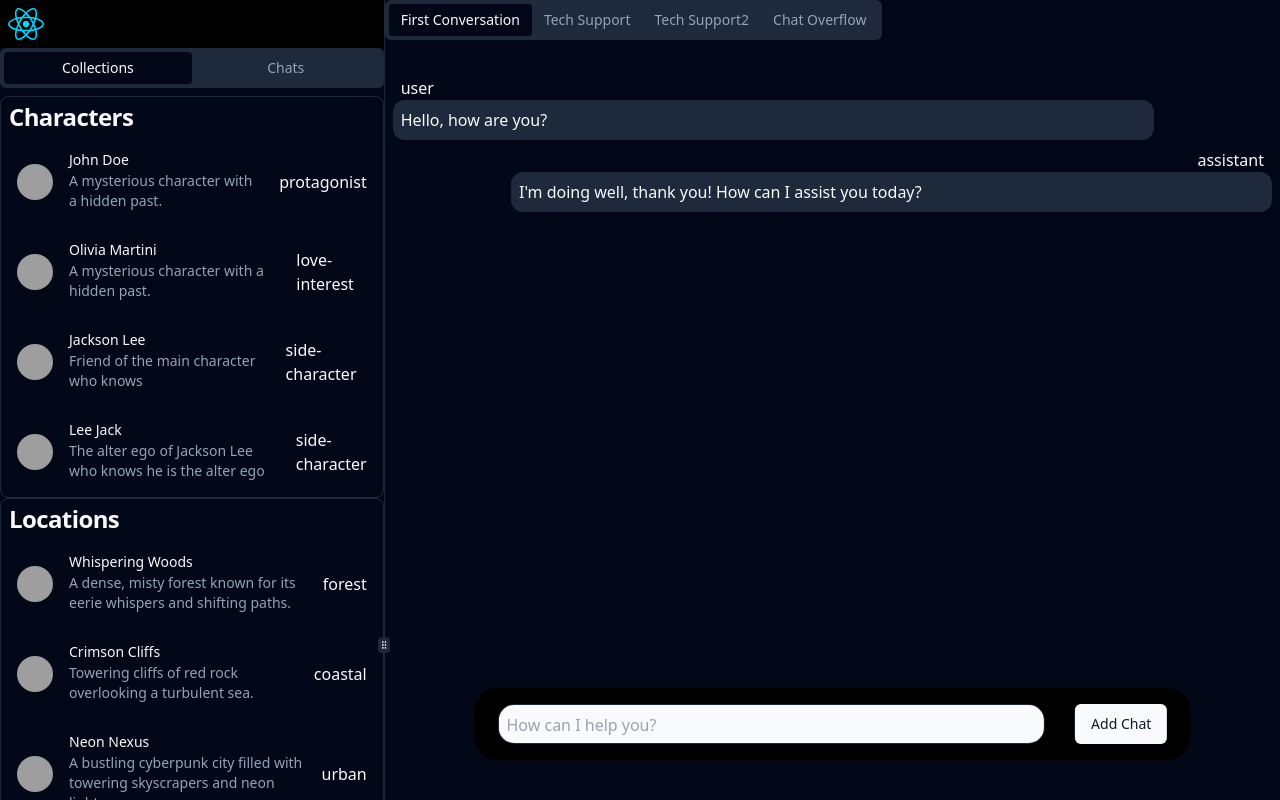
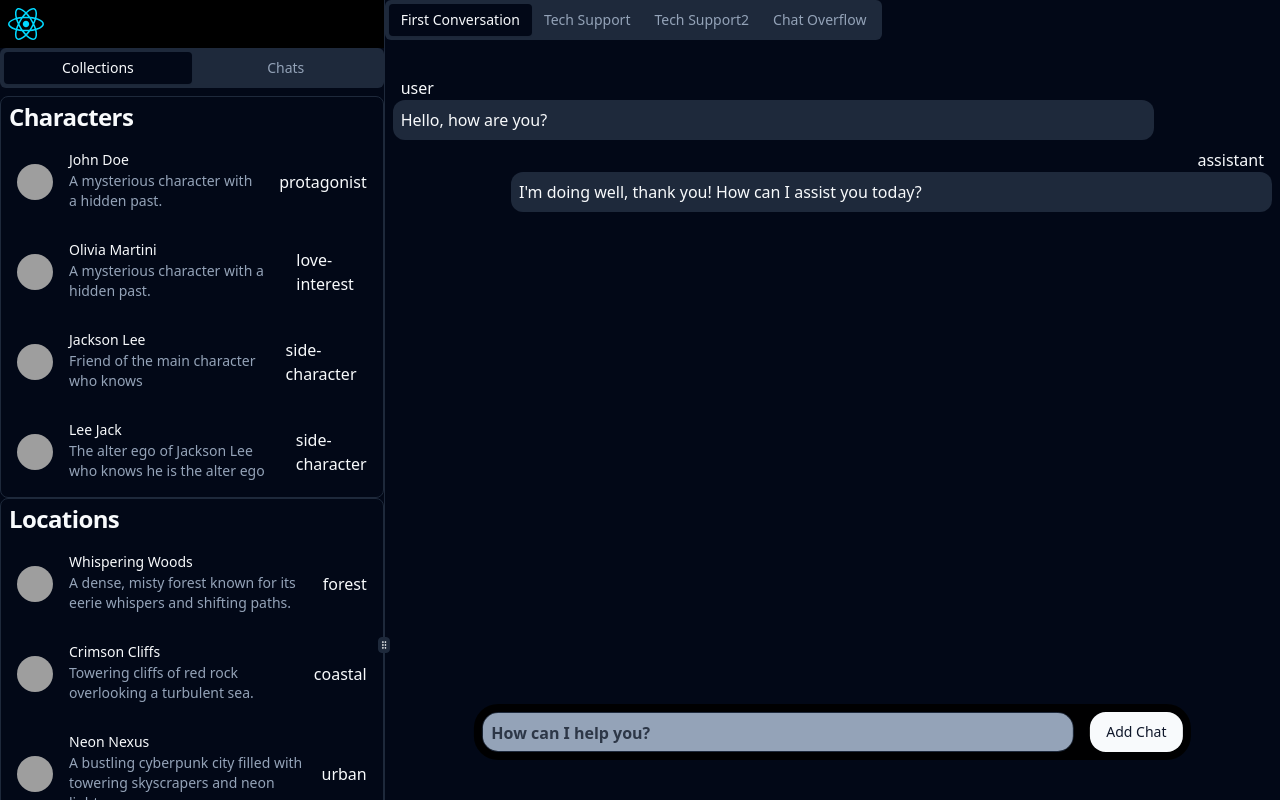
Before and after one commit to Faylfire/fragment-enhanced-ai-assistant, a React (Vite) app: page / in a window 1280 px wide. Shown: the top 800 px of the page. Built offline with nearby package versions, Linux system fonts and the light colour scheme; grey boxes are pictures that could not be loaded.

Commit message:
Added Styling to Input Textarea
- Changed font-weight to bold for ExpandingTextarea
- Changed background color to muted
- Changed padding to be less forming a border (maybe consider changing it to border instead.

```diff
--- a/src/components/ChatArea/ChatArea.tsx
+++ b/src/components/ChatArea/ChatArea.tsx
@@ -112,9 +112,9 @@ function ChatArea() {
         <div className="h-full overflow-y-auto">
           <ChatTabs chatList={chatList} />
         </div>
-        <div className="absolute bottom-10 w-[80%] bg-black/95 text-background rounded-3xl p-4 flex justify-around gap-4 left-1/2 -translate-x-1/2">
-          <ExpandingTextarea className="rounded-2xl w-[80%]" value={inputText} onChange={handleInputChange} placeholder="How can I help you?" />
-          <Button type="submit" onClick={()=>console.log({inputText})} >Add Chat</Button>
+        <div className="absolute bottom-10 w-[80%] bg-black/95 text-background rounded-3xl p-2 flex justify-around gap-4 left-1/2 -translate-x-1/2">
+          <ExpandingTextarea className="rounded-2xl w-full" value={inputText} onChange={handleInputChange} placeholder="How can I help you?" />
+          <Button className="rounded-2xl" type="submit" onClick={()=>console.log({inputText})} >Add Chat</Button>
         </div>
 
     </div>
--- a/src/components/Custom/ExpandingTextarea.tsx
+++ b/src/components/Custom/ExpandingTextarea.tsx
@@ -29,7 +29,7 @@ export const ExpandingTextarea: React.FC<ExpandingTextareaProps> = ({
     const adjustTextareaHeight = () => {
     const textarea = textareaRef.current;
     if (textarea) {
-      // Reset height to auto to get the correct scrollHeight
+      // Reset height to single row
       textarea.style.height = `${minRows * 24 + 16}px`;
       console.log("Adjusting textarea height")
       // Calculate the new height
@@ -58,7 +58,7 @@ export const ExpandingTextarea: React.FC<ExpandingTextareaProps> = ({
       value={value}
       onChange={handleChange}
       rows={rows}
-      className={cn("resize-none overflow-y p-2 border rounded text-background bg-foreground", className)}
+      className={cn("resize-none overflow-y w-full p-2 border rounded font-semibold text-background bg-muted-foreground placeholder-background/70", className)}
     />
   );
 }
```
